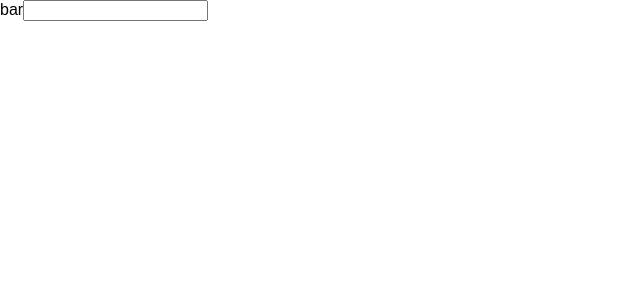
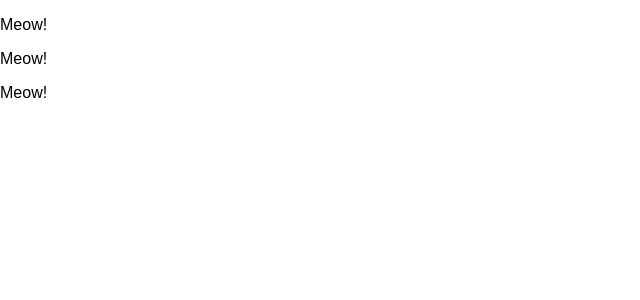
Before and after one commit to koseisakashita/react_app, a React (Create React App) app in the folder app/: page / in a window 1280 px wide. Shown: the top 300 px of the page, without its empty margins (0-640 px from the left). Built offline with nearby package versions, Linux system fonts and the light colour scheme.

Commit message:
create function Component

```diff
--- a/app/src/App.js
+++ b/app/src/App.js
@@ -1,14 +1,28 @@
-import React, { Component } from 'react';
+import React from 'react';
 
-class App extends Component {
-  render() {
-    return (
-      <React.Fragment>
-        <label htmlFor="bar">bar</label>
-        <input type="text" onClick={() => {alert(535353)}}/>
-      </React.Fragment>
-    );
-  }
+// class App extends Component {
+//   render() {
+//     return (
+//       <React.Fragment>
+//         <label htmlFor="bar">bar</label>
+//         <input type="text" onClick={() => {alert(535353)}}/>
+//       </React.Fragment>
+//     );
+//   }
+// }
+
+const App = () => {
+  return (
+    <div>
+      <Cat/>
+      <Cat/>
+      <Cat/>
+    </div>
+  )
+}
+
+const Cat = () => {
+  return <p>Meow!</p>
 }
 
 export default App;
```
